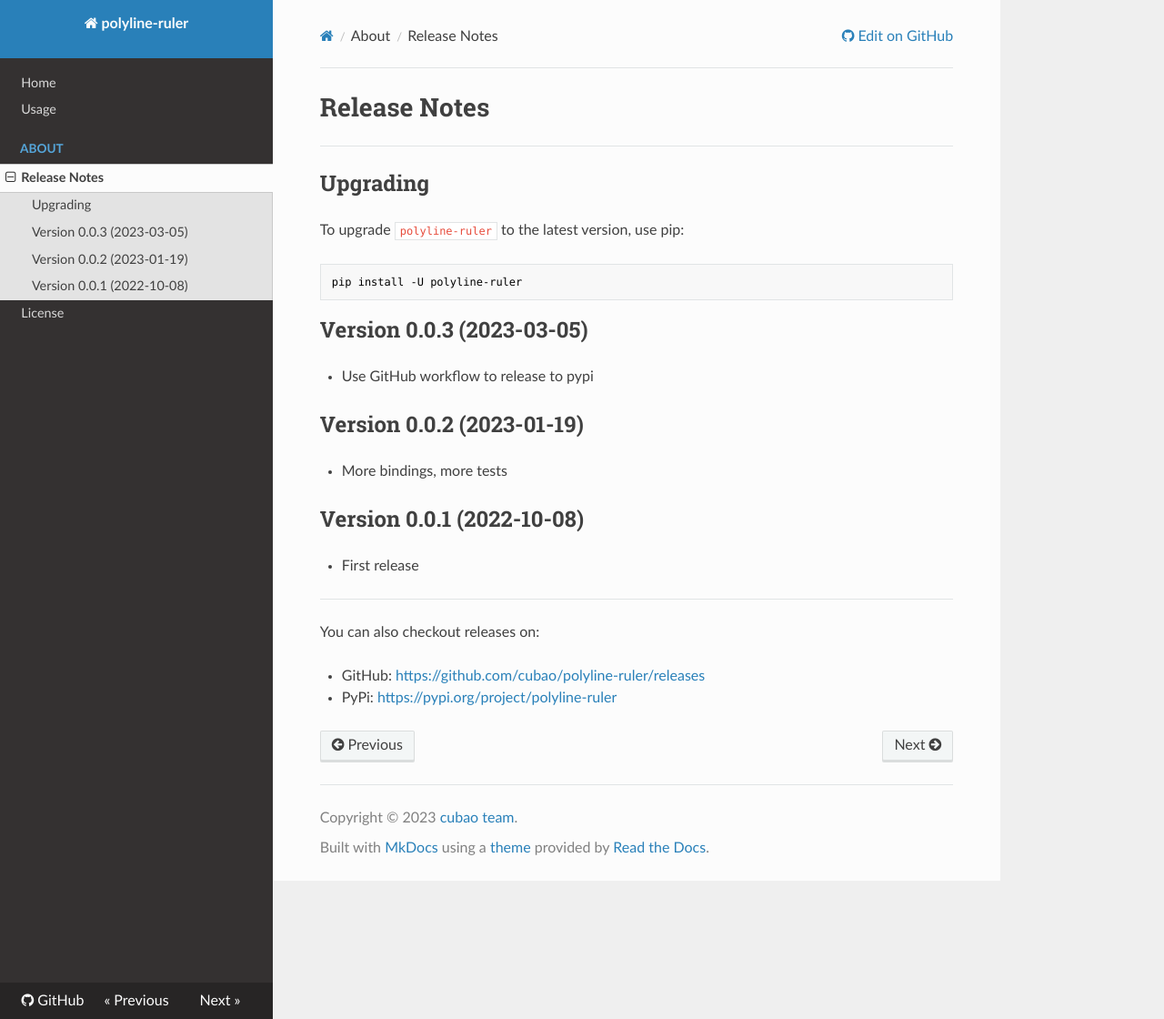
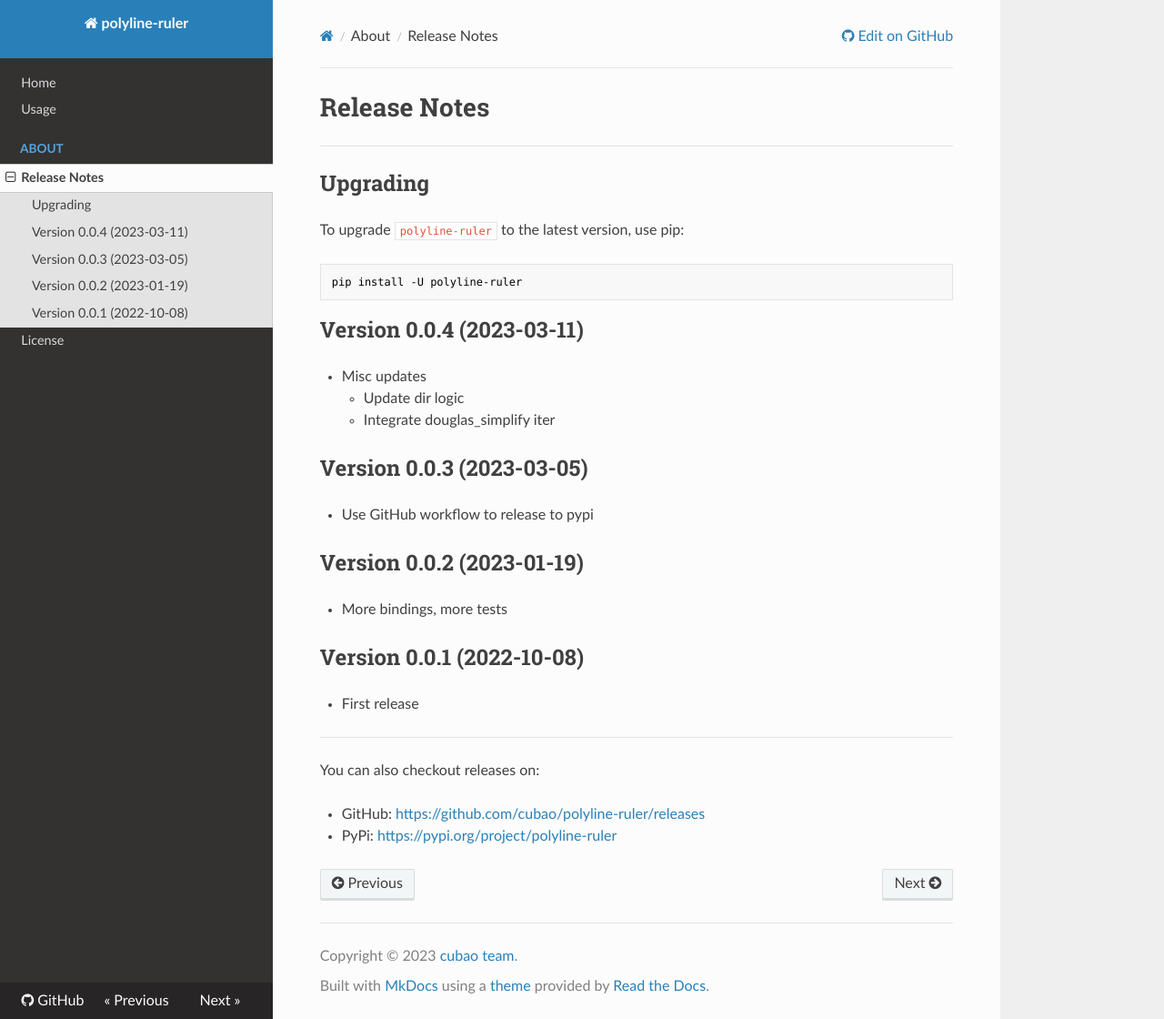
Before and after one commit to cubao/polyline-ruler, an MkDocs documentation site: the page built from docs/about/release-notes.md, in a window 1280 px wide and 1120 px high. Shown: the whole window at 91% size. Built offline with MkDocs 1.6.1, drawn with Linux system fonts in a browser that asks for light colours; nearby versions of some CDN libraries.

Commit message:
update version

````diff
--- a/docs/about/release-notes.md
+++ b/docs/about/release-notes.md
@@ -9,6 +9,12 @@
 ```bash
 pip install -U polyline-ruler
 ```
+
+## Version 0.0.4 (2023-03-11)
+
+*   Misc updates
+    *   Update dir logic
+    *   Integrate douglas_simplify iter
 
 ## Version 0.0.3 (2023-03-05)
 
--- a/setup.py
+++ b/setup.py
@@ -122,7 +122,7 @@
 # logic and declaration, and simpler if you include description/version in a file.
 setup(
     name="polyline_ruler",
-    version="0.0.3",
+    version="0.0.4",
     author="tzx",
     author_email="dvorak4tzx@gmail.com",
     url="https://polyline-ruler.readthedocs.io",
````
